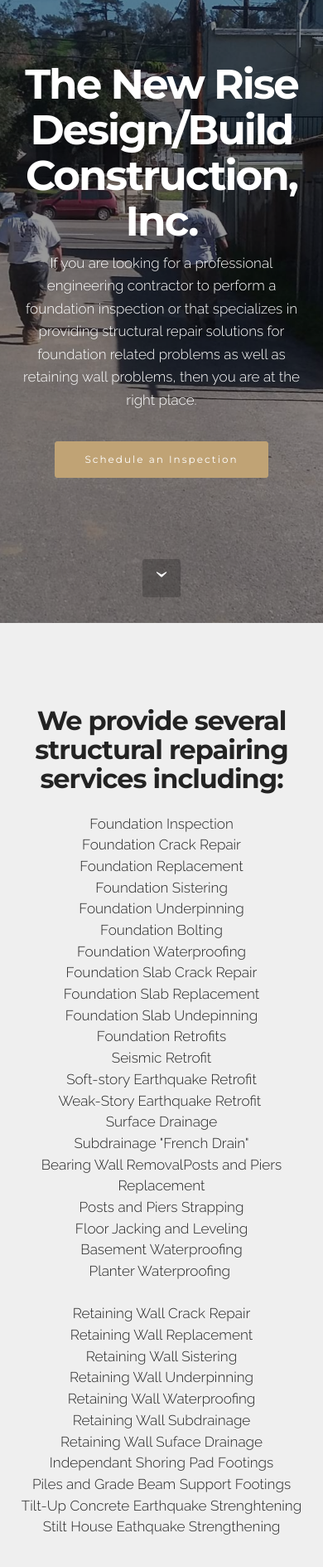
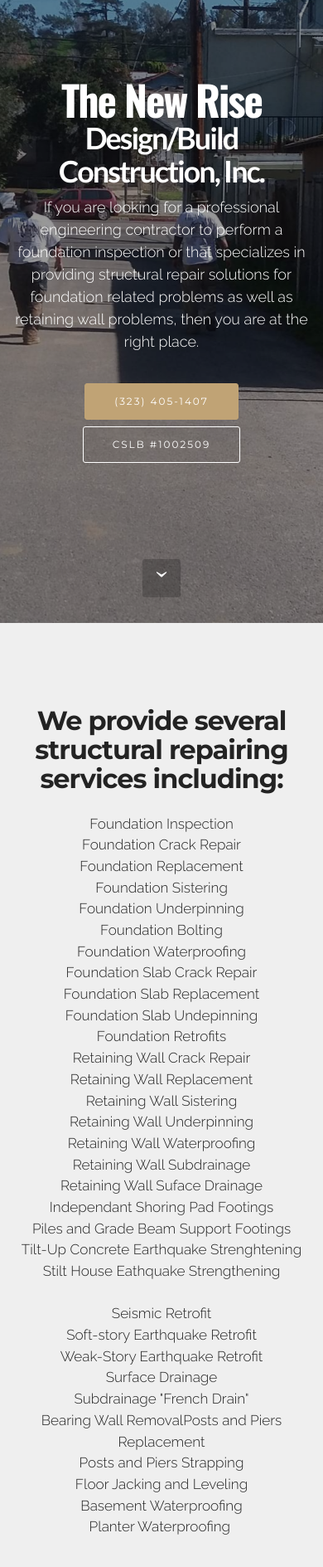
Before and after one commit to Dva0119/TheNewRise, a plain HTML site: page index.html in a window 390 px wide. Shown: the part 93-1982 px from the top of the page at 83% size. Drawn offline with nearby package versions, Linux system fonts and the light colour scheme.

Commit message:
create github pages

```diff
--- a/assets/mobirise/css/mbr-additional.css
+++ b/assets/mobirise/css/mbr-additional.css
@@ -1,6 +1,10 @@
+@import url(https://fonts.googleapis.com/css?family=Lato:400,300,700);
 @import url(https://fonts.googleapis.com/css?family=Raleway:400,300,700);
+@import url(https://fonts.googleapis.com/css?family=Oswald:400,300,700);
 @import url(https://fonts.googleapis.com/css?family=Montserrat:400,700);
 @import url(https://fonts.googleapis.com/css?family=Lora:400,700);
+
+
 
 
 
@@ -413,15 +417,20 @@ h6,
 .scrollToTop_wraper {
   opacity: 0 !important;
 }
-#header1-0 .mbr-section-title {
-  font-size: 46px;
+#header1-19 .mbr-section-title DIV {
+  font-size: 36px;
+  font-family: 'Lato', sans-serif;
 }
-#header1-0 .mbr-section-lead {
-  font-size: 20px;
+#header1-19 .mbr-section-lead {
   font-family: 'Raleway', sans-serif;
+  font-size: 17px;
 }
-#header1-0 .mbr-section-lead SPAN {
+#header1-19 .btn {
   font-size: 17px;
+}
+#header1-19 .mbr-section-title {
+  font-size: 72px;
+  font-family: 'Oswald', sans-serif;
 }
 #header3-3 .mbr-section-title,
 #header3-3 .mbr-section-subtitle {
--- a/index.html
+++ b/index.html
@@ -26,7 +26,7 @@
 
 </head>
 <body>
-<section id="ext_menu-q" data-rv-view="117">
+<section id="ext_menu-q" data-rv-view="107">
 
     <nav class="navbar navbar-dropdown navbar-fixed-top">
         <div class="container">
@@ -59,7 +59,7 @@
 
 </section>
 
-<section class="engine"><a href="https://mobirise.co/a">free web builder</a></section><section class="mbr-section mbr-section-hero mbr-section-full mbr-section-with-arrow mbr-parallax-background mbr-after-navbar" id="header1-0" data-rv-view="0" style="background-image: url(assets/images/tnr17004-foundation-drainage-21-2000x1125.jpg);">
+<section class="engine"><a href="https://mobirise.co/n">bootstrap modal popup</a></section><section class="mbr-section mbr-section-hero mbr-section-full mbr-section-with-arrow mbr-parallax-background mbr-after-navbar" id="header1-19" data-rv-view="75" style="background-image: url(assets/images/tnr17004-foundation-drainage-21-2000x1125.jpg);">
 
     <div class="mbr-overlay" style="opacity: 0.4; background-color: rgb(0, 0, 0);"></div>
 
@@ -69,9 +69,10 @@
             <div class="row">
                 <div class="mbr-section col-md-10 col-md-offset-1 text-xs-center">
 
-                    <h1 class="mbr-section-title display-1">The New Rise<br>Design/Build Construction, Inc.</h1>
-                    <p class="mbr-section-lead lead"><span style="font-style: normal;">If you are looking for a professional engineering contractor to perform a foundation inspection or that specializes in providing structural repair solutions for foundation related problems as well as retaining wall problems, then you are at the right place.</span><br></p>
-                    <div class="mbr-section-btn"><a class="btn btn-lg btn-primary" href="contact.html#form1-u">Schedule an Inspection</a> </div>
+                    <h1 class="mbr-section-title display-1">The New Rise
+<div>Design/Build Construction, Inc.</div></h1>
+                    <p class="mbr-section-lead lead"><span style="font-style: normal;">If you are looking for a professional engineering contractor to perform a foundation inspection or that specializes in providing structural repair solutions for foundation related problems as well as retaining wall problems, then you are at the right place.</span></p>
+                    <div class="mbr-section-btn"><a class="btn btn-lg btn-primary" href="tel:(323) 405-1407">(323) 405-1407</a>  <a class="btn btn-lg btn-white btn-white-outline" href="https://www2.cslb.ca.gov/onlineservices/CheckLicenseII/LicenseDetail.aspx?LicNum=1002509" target="_blank">CSLB #1002509</a> </div>
                 </div>
             </div>
         </div>
@@ -81,7 +82,7 @@
 
 </section>
 
-<section class="mbr-section mbr-section__container article" id="header3-3" data-rv-view="3" style="background-color: rgb(239, 239, 239); padding-top: 100px; padding-bottom: 0px;">
+<section class="mbr-section mbr-section__container article" id="header3-3" data-rv-view="81" style="background-color: rgb(239, 239, 239); padding-top: 100px; padding-bottom: 0px;">
     <div class="container">
         <div class="row">
             <div class="col-xs-12">
@@ -92,25 +93,39 @@
     </div>
 </section>
 
-<section class="mbr-section article mbr-section__container" id="content7-2" data-rv-view="5" style="background-color: rgb(239, 239, 239); padding-top: 20px; padding-bottom: 100px;">
+<section class="mbr-section article mbr-section__container" id="content7-2" data-rv-view="83" style="background-color: rgb(239, 239, 239); padding-top: 20px; padding-bottom: 100px;">
 
     <div class="container">
         <div class="row">
             <div class="col-xs-12 col-md-4 lead"><p><span style="font-size: 1.07rem;">Foundation Inspection</span><br></p><p><span style="font-size: 1.07rem;">Foundation Crack Repair</span></p><p><span style="font-size: 1.07rem;">Foundation Replacement</span></p><p><span style="font-size: 1.07rem;">Foundation Sistering</span></p><p><span style="font-size: 1.07rem;">Foundation Underpinning</span></p><p><span style="font-size: 1.07rem;">Foundation Bolting</span></p><p><span style="font-size: 1.07rem;">Foundation Waterproofing</span></p><p><span style="font-size: 1.07rem;">Foundation Slab Crack Repair</span></p><p><span style="font-size: 1.07rem;">Foundation Slab Replacement</span></p><p><span style="font-size: 1.07rem;">Foundation Slab Undepinning</span></p><p><span style="font-size: 1.07rem;">Foundation Retrofits</span></p></div>
-            <div class="col-xs-12 col-md-4 lead"><div>Seismic Retrofit
-</div><div>Soft-story Earthquake Retrofit
-</div><div>Weak-Story Earthquake Retrofit&nbsp;
-</div><div>Surface Drainage
-</div><div>Subdrainage "French Drain"
-</div><div>Bearing Wall RemovalPosts and Piers Replacement</div><div>Posts and Piers Strapping
-</div><div>Floor Jacking and Leveling</div><div>Basement Waterproofing</div><div>Planter Waterproofing&nbsp;</div><div><br></div><p></p></div>
-            <div class="col-xs-12 col-md-4 lead"><p>Retaining Wall Crack Repair</p><p>Retaining Wall Replacement</p><p>Retaining Wall Sistering</p><p>Retaining Wall Underpinning</p><p>Retaining Wall Waterproofing</p><p>Retaining Wall Subdrainage</p><p>Retaining Wall Suface Drainage</p><p>Independant Shoring Pad Footings</p><p>Piles and Grade Beam Support Footings</p><p>Tilt-Up Concrete Earthquake Strenghtening</p><p>Stilt House Eathquake Strengthening</p><p><br></p></div>
+            <div class="col-xs-12 col-md-4 lead"><div>Retaining Wall Crack Repair
+</div><div>Retaining Wall Replacement
+</div><div>Retaining Wall Sistering
+</div><div>Retaining Wall Underpinning
+</div><div>Retaining Wall Waterproofing
+</div><div>Retaining Wall Subdrainage
+</div><div>Retaining Wall Suface Drainage
+</div><div>Independant Shoring Pad Footings
+</div><div>Piles and Grade Beam Support Footings
+</div><div>Tilt-Up Concrete Earthquake Strenghtening
+</div><div>Stilt House Eathquake Strengthening
+</div><div><br></div><p></p></div>
+            <div class="col-xs-12 col-md-4 lead"><p>Seismic Retrofit
+</p><p>Soft-story Earthquake Retrofit
+</p><p>Weak-Story Earthquake Retrofit
+</p><p>Surface Drainage
+</p><p>Subdrainage "French Drain"
+</p><p>Bearing Wall RemovalPosts and Piers Replacement
+</p><p>Posts and Piers Strapping
+</p><p>Floor Jacking and Leveling
+</p><p>Basement Waterproofing
+</p><p>Planter Waterproofing&nbsp;</p></div>
         </div>
     </div>
 
 </section>
 
-<section class="mbr-slider mbr-section mbr-section__container carousel slide mbr-section-nopadding" data-ride="carousel" data-keyboard="false" data-wrap="true" data-pause="false" data-interval="5000" id="slider-h" data-rv-view="7">
+<section class="mbr-slider mbr-section mbr-section__container carousel slide mbr-section-nopadding" data-ride="carousel" data-keyboard="false" data-wrap="true" data-pause="false" data-interval="5000" id="slider-h" data-rv-view="85">
     <div>
         <div>
             <div>
@@ -208,7 +223,7 @@
     </div>
 </section>
 
-<section class="mbr-section mbr-section-md-padding" id="social-buttons1-o" data-rv-view="25" style="background-color: rgb(239, 239, 239); padding-top: 90px; padding-bottom: 90px;">
+<section class="mbr-section mbr-section-md-padding" id="social-buttons1-o" data-rv-view="103" style="background-color: rgb(239, 239, 239); padding-top: 90px; padding-bottom: 90px;">
 
     <div class="container">
         <div class="row">
@@ -236,7 +251,7 @@
     </div>
 </section>
 
-<section class="mbr-section mbr-section-md-padding mbr-footer footer2" id="contacts2-b" data-rv-view="27" style="background-color: rgb(46, 46, 46); padding-top: 90px; padding-bottom: 90px;">
+<section class="mbr-section mbr-section-md-padding mbr-footer footer2" id="contacts2-b" data-rv-view="105" style="background-color: rgb(46, 46, 46); padding-top: 90px; padding-bottom: 90px;">
 
     <div class="container">
         <div class="row">
```
Also changed, not shown: about.html (+6 -6 lines), contact.html (+5 -5 lines), 1 other file.
